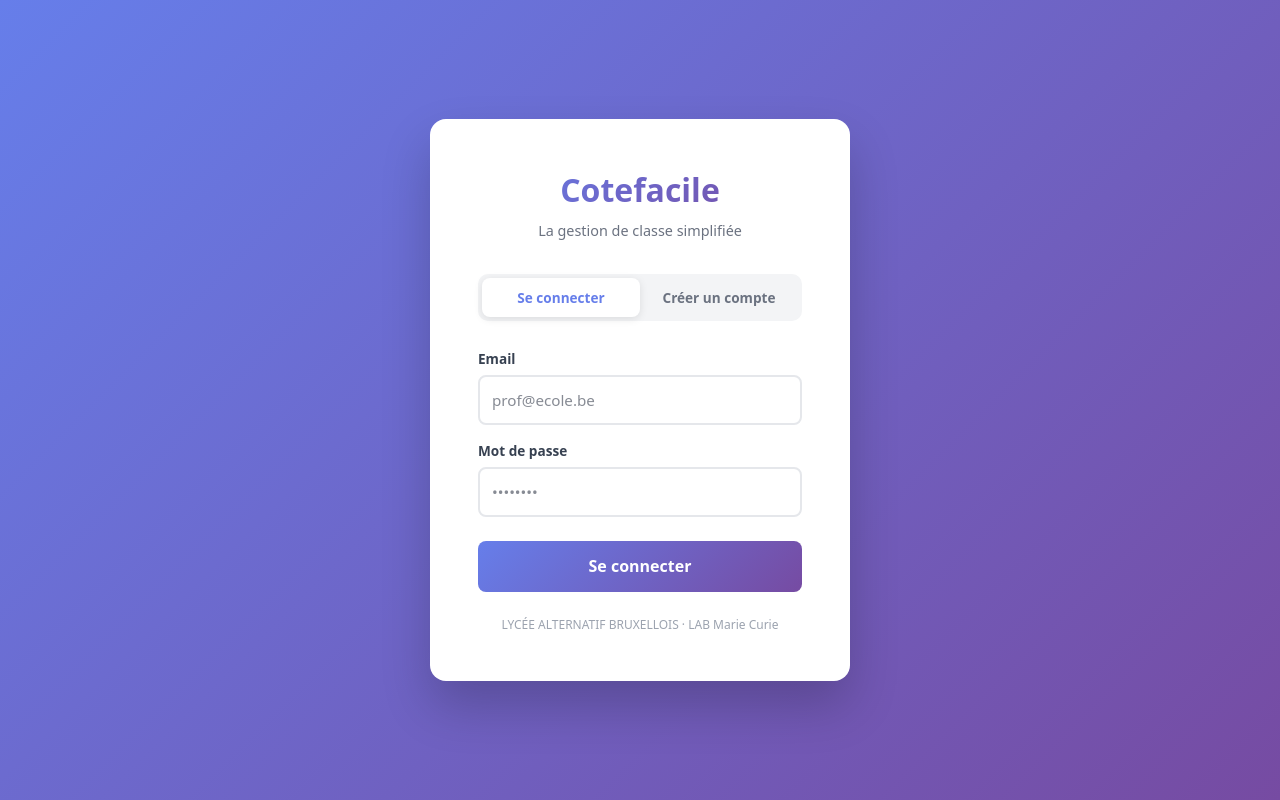
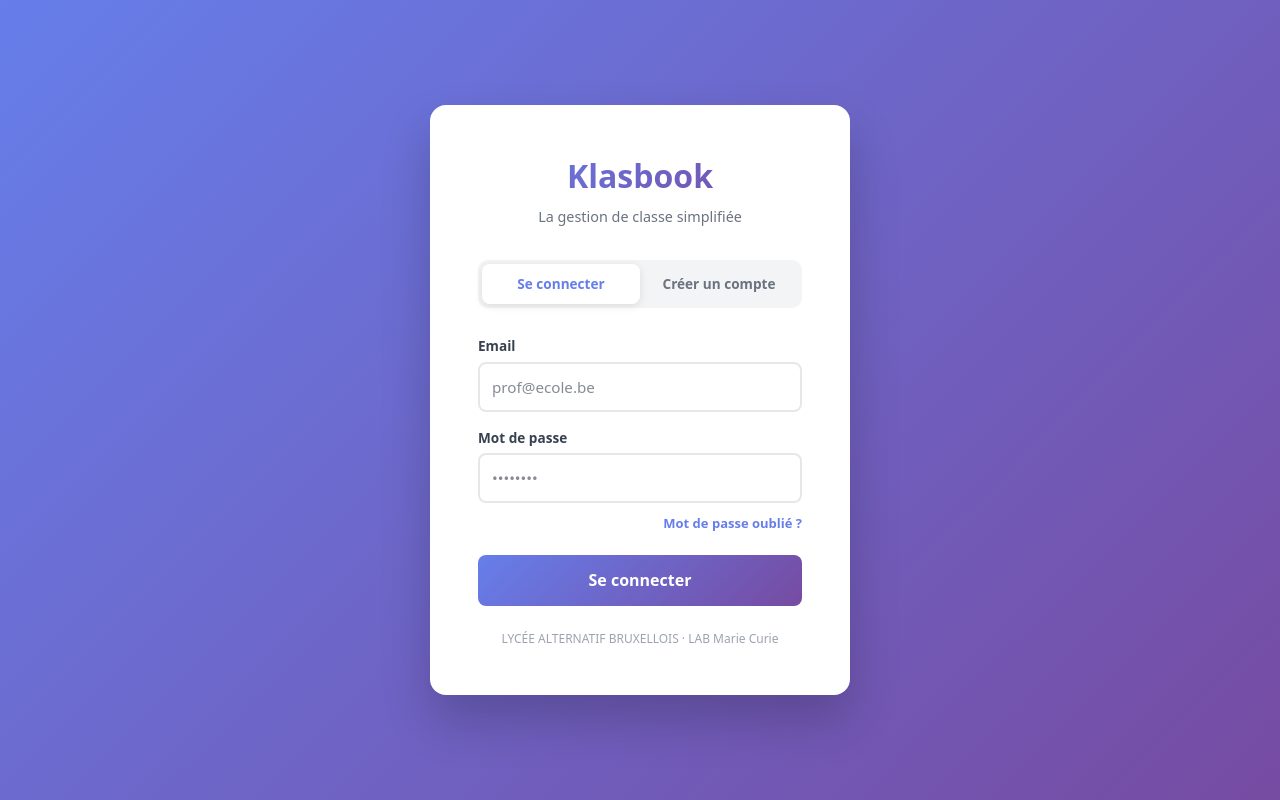
Before and after one commit to mamusciapasquale85-pixel/cote-platform, a Next.js app: page /login in a window 1280 px wide. Built offline with nearby package versions, Linux system fonts and the light colour scheme; no server answers.

Commit message:
Login : mot de passe oublié + page reset-password

```diff
--- a/src/app/login/page.tsx
+++ b/src/app/login/page.tsx
@@ -3,7 +3,7 @@ import { useState } from "react";
 import { createBrowserClient } from "@supabase/ssr";
 
 export default function LoginPage() {
-  const [mode, setMode] = useState<"login" | "register">("login");
+  const [mode, setMode] = useState<"login" | "register" | "forgot">("login");
   const [email, setEmail] = useState("");
   const [password, setPassword] = useState("");
   const [fullName, setFullName] = useState("");
@@ -18,190 +18,135 @@ export default function LoginPage() {
 
   async function handleLogin(e: React.FormEvent) {
     e.preventDefault();
-    setMsg("");
-    setLoading(true);
+    setMsg(""); setLoading(true);
     const { error } = await supabase.auth.signInWithPassword({ email, password });
-    if (error) {
+    if (error) { setLoading(false); setMsgType("error"); setMsg("Email ou mot de passe incorrect."); return; }
+    const { data: school } = await supabase.from("schools").select("id").limit(1).maybeSingle();
     setLoading(false);
-      setMsgType("error");
-      setMsg("Email ou mot de passe incorrect.");
-      return;
-    }
-    const { data: school } = await supabase
-      .from("schools")
-      .select("id")
-      .limit(1)
-      .maybeSingle();
-    setLoading(false);
-    window.location.href = school ? "/teacher" : "/onboarding";
+    window.location.href = school ? "/dashboard" : "/onboarding";
   }
 
   async function handleRegister(e: React.FormEvent) {
     e.preventDefault();
-    setMsg("");
-    setLoading(true);
-    const { data, error } = await supabase.auth.signUp({
-      email,
-      password,
-      options: { data: { full_name: fullName } }
-    });
+    setMsg(""); setLoading(true);
+    const { data, error } = await supabase.auth.signUp({ email, password, options: { data: { full_name: fullName } } });
     setLoading(false);
     if (error) { setMsgType("error"); setMsg(error.message); return; }
     if (data.user) {
-      await supabase.from("user_profiles").upsert({
-        id: data.user.id,
-        full_name: fullName,
-        display_role: "teacher",
-        locale: "fr"
-      });
+      await supabase.from("user_profiles").upsert({ id: data.user.id, full_name: fullName, display_role: "teacher", locale: "fr" });
     }
     setMsgType("success");
     setMsg("Compte créé ! Vérifiez votre email pour confirmer.");
   }
 
+  async function handleForgotPassword(e: React.FormEvent) {
+    e.preventDefault();
+    if (!email.trim()) { setMsgType("error"); setMsg("Entre ton adresse email."); return; }
+    setMsg(""); setLoading(true);
+    const { error } = await supabase.auth.resetPasswordForEmail(email, {
+      redirectTo: `${window.location.origin}/reset-password`,
+    });
+    setLoading(false);
+    if (error) { setMsgType("error"); setMsg(error.message); return; }
+    setMsgType("success");
+    setMsg("Email envoyé ! Vérifie ta boîte mail et clique sur le lien pour réinitialiser ton mot de passe.");
+  }
+
+  const GRAD = "linear-gradient(135deg, #667eea 0%, #764ba2 100%)";
+
   return (
-    <main style={{
-      minHeight: "100vh",
-      background: "linear-gradient(135deg, #667eea 0%, #764ba2 100%)",
-      display: "flex",
-      alignItems: "center",
-      justifyContent: "center",
-      fontFamily: "system-ui, sans-serif"
-    }}>
-      <div style={{
-        background: "white",
-        borderRadius: "16px",
-        padding: "48px",
-        width: "100%",
-        maxWidth: "420px",
-        boxShadow: "0 25px 50px rgba(0,0,0,0.2)"
-      }}>
-        <div style={{ textAlign: "center", marginBottom: "32px" }}>
-          <h1 style={{
-            fontSize: "2rem",
-            fontWeight: "800",
-            background: "linear-gradient(135deg, #667eea, #764ba2)",
-            WebkitBackgroundClip: "text",
-            WebkitTextFillColor: "transparent",
-            margin: 0
-          }}>
-            Cotefacile
+    <main style={{ minHeight: "100vh", background: GRAD, display: "flex", alignItems: "center", justifyContent: "center", fontFamily: "system-ui, sans-serif" }}>
+      <div style={{ background: "white", borderRadius: 16, padding: 48, width: "100%", maxWidth: 420, boxShadow: "0 25px 50px rgba(0,0,0,0.2)" }}>
+
+        {/* Logo */}
+        <div style={{ textAlign: "center", marginBottom: 32 }}>
+          <h1 style={{ fontSize: "2rem", fontWeight: 800, background: GRAD, WebkitBackgroundClip: "text", WebkitTextFillColor: "transparent", margin: 0 }}>
+            Klasbook
           </h1>
-          <p style={{ color: "#6b7280", marginTop: "8px", fontSize: "0.9rem" }}>
-            La gestion de classe simplifiée
-          </p>
+          <p style={{ color: "#6b7280", marginTop: 8, fontSize: "0.9rem" }}>La gestion de classe simplifiée</p>
         </div>
 
-        <div style={{
-          display: "flex",
-          background: "#f3f4f6",
-          borderRadius: "10px",
-          padding: "4px",
-          marginBottom: "28px"
-        }}>
+        {/* Tabs login/register — masqués en mode forgot */}
+        {mode !== "forgot" && (
+          <div style={{ display: "flex", background: "#f3f4f6", borderRadius: 10, padding: 4, marginBottom: 28 }}>
             {(["login", "register"] as const).map((m) => (
-            <button
-              key={m}
-              onClick={() => { setMode(m); setMsg(""); }}
-              style={{
-                flex: 1,
-                padding: "10px",
-                border: "none",
-                borderRadius: "8px",
-                cursor: "pointer",
-                fontWeight: "600",
-                fontSize: "0.85rem",
-                transition: "all 0.2s",
-                background: mode === m ? "white" : "transparent",
-                color: mode === m ? "#667eea" : "#6b7280",
-                boxShadow: mode === m ? "0 2px 8px rgba(0,0,0,0.1)" : "none"
-              }}
-            >
+              <button key={m} onClick={() => { setMode(m); setMsg(""); }}
+                style={{ flex: 1, padding: 10, border: "none", borderRadius: 8, cursor: "pointer", fontWeight: 600, fontSize: "0.85rem", transition: "all 0.2s", background: mode === m ? "white" : "transparent", color: mode === m ? "#667eea" : "#6b7280", boxShadow: mode === m ? "0 2px 8px rgba(0,0,0,0.1)" : "none" }}>
                 {m === "login" ? "Se connecter" : "Créer un compte"}
               </button>
             ))}
           </div>
+        )}
 
+        {/* ── Mode : Mot de passe oublié ── */}
+        {mode === "forgot" && (
+          <>
+            <button onClick={() => { setMode("login"); setMsg(""); }}
+              style={{ background: "none", border: "none", cursor: "pointer", color: "#6b7280", fontSize: 13, marginBottom: 20, display: "flex", alignItems: "center", gap: 4, padding: 0 }}>
+              ← Retour à la connexion
+            </button>
+            <h2 style={{ fontSize: "1.1rem", fontWeight: 800, color: "#111827", margin: "0 0 6px" }}>Mot de passe oublié</h2>
+            <p style={{ fontSize: 13, color: "#6b7280", marginBottom: 24 }}>Entre ton adresse email — on t'envoie un lien pour réinitialiser ton mot de passe.</p>
+            <form onSubmit={handleForgotPassword}>
+              <div style={{ marginBottom: 20 }}>
+                <label style={{ display: "block", fontSize: "0.85rem", fontWeight: 600, color: "#374151", marginBottom: 6 }}>Email</label>
+                <input type="email" value={email} onChange={e => setEmail(e.target.value)} placeholder="prof@ecole.be" required
+                  style={{ width: "100%", padding: 12, border: "2px solid #e5e7eb", borderRadius: 8, fontSize: "0.95rem", outline: "none", boxSizing: "border-box" }} />
+              </div>
+              <button type="submit" disabled={loading}
+                style={{ width: "100%", padding: 14, background: loading ? "#c4b5fd" : GRAD, color: "white", border: "none", borderRadius: 8, fontSize: "1rem", fontWeight: 700, cursor: loading ? "not-allowed" : "pointer" }}>
+                {loading ? "Envoi…" : "Envoyer le lien"}
+              </button>
+            </form>
+          </>
+        )}
+
+        {/* ── Mode : Login / Register ── */}
+        {mode !== "forgot" && (
           <form onSubmit={mode === "login" ? handleLogin : handleRegister}>
             {mode === "register" && (
-            <div style={{ marginBottom: "16px" }}>
-              <label style={{ display: "block", fontSize: "0.85rem", fontWeight: "600", color: "#374151", marginBottom: "6px" }}>
-                Nom complet
-              </label>
-              <input
-                type="text"
-                value={fullName}
-                onChange={(e) => setFullName(e.target.value)}
-                placeholder="Jean Dupont"
-                required
-                style={{ width: "100%", padding: "12px", border: "2px solid #e5e7eb", borderRadius: "8px", fontSize: "0.95rem", outline: "none", boxSizing: "border-box" }}
-              />
+              <div style={{ marginBottom: 16 }}>
+                <label style={{ display: "block", fontSize: "0.85rem", fontWeight: 600, color: "#374151", marginBottom: 6 }}>Nom complet</label>
+                <input type="text" value={fullName} onChange={e => setFullName(e.target.value)} placeholder="Jean Dupont" required
+                  style={{ width: "100%", padding: 12, border: "2px solid #e5e7eb", borderRadius: 8, fontSize: "0.95rem", outline: "none", boxSizing: "border-box" }} />
+              </div>
+            )}
+            <div style={{ marginBottom: 16 }}>
+              <label style={{ display: "block", fontSize: "0.85rem", fontWeight: 600, color: "#374151", marginBottom: 6 }}>Email</label>
+              <input type="email" value={email} onChange={e => setEmail(e.target.value)} placeholder="prof@ecole.be" required
+                style={{ width: "100%", padding: 12, border: "2px solid #e5e7eb", borderRadius: 8, fontSize: "0.95rem", outline: "none", boxSizing: "border-box" }} />
+            </div>
+            <div style={{ marginBottom: mode === "login" ? 8 : 24 }}>
+              <label style={{ display: "block", fontSize: "0.85rem", fontWeight: 600, color: "#374151", marginBottom: 6 }}>Mot de passe</label>
+              <input type="password" value={password} onChange={e => setPassword(e.target.value)} placeholder="••••••••" required minLength={6}
+                style={{ width: "100%", padding: 12, border: "2px solid #e5e7eb", borderRadius: 8, fontSize: "0.95rem", outline: "none", boxSizing: "border-box" }} />
+            </div>
+
+            {/* Lien mot de passe oublié — seulement en mode login */}
+            {mode === "login" && (
+              <div style={{ textAlign: "right", marginBottom: 20 }}>
+                <button type="button" onClick={() => { setMode("forgot"); setMsg(""); }}
+                  style={{ background: "none", border: "none", cursor: "pointer", color: "#667eea", fontSize: 13, fontWeight: 600, padding: 0 }}>
+                  Mot de passe oublié ?
+                </button>
               </div>
             )}
 
-          <div style={{ marginBottom: "16px" }}>
-            <label style={{ display: "block", fontSize: "0.85rem", fontWeight: "600", color: "#374151", marginBottom: "6px" }}>
-              Email
-            </label>
-            <input
-              type="email"
-              value={email}
-              onChange={(e) => setEmail(e.target.value)}
-              placeholder="prof@ecole.be"
-              required
-              style={{ width: "100%", padding: "12px", border: "2px solid #e5e7eb", borderRadius: "8px", fontSize: "0.95rem", outline: "none", boxSizing: "border-box" }}
-            />
-          </div>
-
-          <div style={{ marginBottom: "24px" }}>
-            <label style={{ display: "block", fontSize: "0.85rem", fontWeight: "600", color: "#374151", marginBottom: "6px" }}>
-              Mot de passe
-            </label>
-            <input
-              type="password"
-              value={password}
-              onChange={(e) => setPassword(e.target.value)}
-              placeholder="••••••••"
-              required
-              minLength={6}
-              style={{ width: "100%", padding: "12px", border: "2px solid #e5e7eb", borderRadius: "8px", fontSize: "0.95rem", outline: "none", boxSizing: "border-box" }}
-            />
-          </div>
-
-          <button
-            type="submit"
-            disabled={loading}
-            style={{
-              width: "100%",
-              padding: "14px",
-              background: loading ? "#c4b5fd" : "linear-gradient(135deg, #667eea, #764ba2)",
-              color: "white",
-              border: "none",
-              borderRadius: "8px",
-              fontSize: "1rem",
-              fontWeight: "700",
-              cursor: loading ? "not-allowed" : "pointer"
-            }}
-          >
-            {loading ? "Chargement..." : mode === "login" ? "Se connecter" : "Créer mon compte"}
+            <button type="submit" disabled={loading}
+              style={{ width: "100%", padding: 14, background: loading ? "#c4b5fd" : GRAD, color: "white", border: "none", borderRadius: 8, fontSize: "1rem", fontWeight: 700, cursor: loading ? "not-allowed" : "pointer" }}>
+              {loading ? "Chargement…" : mode === "login" ? "Se connecter" : "Créer mon compte"}
             </button>
           </form>
+        )}
 
+        {/* Message feedback */}
         {msg && (
-          <div style={{
-            marginTop: "16px",
-            padding: "12px",
-            borderRadius: "8px",
-            background: msgType === "error" ? "#fef2f2" : "#f0fdf4",
-            color: msgType === "error" ? "#dc2626" : "#16a34a",
-            fontSize: "0.85rem",
-            textAlign: "center"
-          }}>
+          <div style={{ marginTop: 16, padding: 12, borderRadius: 8, background: msgType === "error" ? "#fef2f2" : "#f0fdf4", color: msgType === "error" ? "#dc2626" : "#16a34a", fontSize: "0.85rem", textAlign: "center" }}>
             {msg}
           </div>
         )}
 
-        <p style={{ textAlign: "center", marginTop: "24px", fontSize: "0.75rem", color: "#9ca3af" }}>
+        <p style={{ textAlign: "center", marginTop: 24, fontSize: "0.75rem", color: "#9ca3af" }}>
           LYCÉE ALTERNATIF BRUXELLOIS · LAB Marie Curie
         </p>
       </div>
--- /dev/null
+++ b/src/app/reset-password/page.tsx
@@ -0,0 +1,76 @@
+"use client";
+import { useState } from "react";
+import { createBrowserClient } from "@supabase/ssr";
+
+export default function ResetPasswordPage() {
+  const [password, setPassword] = useState("");
+  const [confirm, setConfirm] = useState("");
+  const [msg, setMsg] = useState("");
+  const [msgType, setMsgType] = useState<"error" | "success">("error");
+  const [loading, setLoading] = useState(false);
+  const [done, setDone] = useState(false);
+
+  const supabase = createBrowserClient(
+    process.env.NEXT_PUBLIC_SUPABASE_URL!,
+    process.env.NEXT_PUBLIC_SUPABASE_ANON_KEY!
+  );
+
+  async function handleReset(e: React.FormEvent) {
+    e.preventDefault();
+    if (password !== confirm) { setMsgType("error"); setMsg("Les mots de passe ne correspondent pas."); return; }
+    if (password.length < 6) { setMsgType("error"); setMsg("Le mot de passe doit faire au moins 6 caractères."); return; }
+    setLoading(true); setMsg("");
+    const { error } = await supabase.auth.updateUser({ password });
+    setLoading(false);
+    if (error) { setMsgType("error"); setMsg(error.message); return; }
+    setMsgType("success");
+    setMsg("Mot de passe mis à jour ✓");
+    setDone(true);
+    setTimeout(() => { window.location.href = "/dashboard"; }, 2000);
+  }
+
+  const GRAD = "linear-gradient(135deg, #667eea 0%, #764ba2 100%)";
+
+  return (
+    <main style={{ minHeight: "100vh", background: GRAD, display: "flex", alignItems: "center", justifyContent: "center", fontFamily: "system-ui, sans-serif" }}>
+      <div style={{ background: "white", borderRadius: 16, padding: 48, width: "100%", maxWidth: 400, boxShadow: "0 25px 50px rgba(0,0,0,0.2)" }}>
+        <h1 style={{ fontSize: "1.5rem", fontWeight: 800, background: GRAD, WebkitBackgroundClip: "text", WebkitTextFillColor: "transparent", margin: "0 0 8px" }}>
+          Klasbook
+        </h1>
+        <h2 style={{ fontSize: "1.1rem", fontWeight: 700, color: "#111827", margin: "0 0 6px" }}>Nouveau mot de passe</h2>
+        <p style={{ fontSize: 13, color: "#6b7280", marginBottom: 24 }}>Choisis un nouveau mot de passe pour ton compte.</p>
+
+        {!done ? (
+          <form onSubmit={handleReset}>
+            <div style={{ marginBottom: 16 }}>
+              <label style={{ display: "block", fontSize: "0.85rem", fontWeight: 600, color: "#374151", marginBottom: 6 }}>Nouveau mot de passe</label>
+              <input type="password" value={password} onChange={e => setPassword(e.target.value)} placeholder="••••••••" required minLength={6}
+                style={{ width: "100%", padding: 12, border: "2px solid #e5e7eb", borderRadius: 8, fontSize: "0.95rem", outline: "none", boxSizing: "border-box" }} />
+            </div>
+            <div style={{ marginBottom: 24 }}>
+              <label style={{ display: "block", fontSize: "0.85rem", fontWeight: 600, color: "#374151", marginBottom: 6 }}>Confirmer le mot de passe</label>
+              <input type="password" value={confirm} onChange={e => setConfirm(e.target.value)} placeholder="••••••••" required minLength={6}
+                style={{ width: "100%", padding: 12, border: "2px solid #e5e7eb", borderRadius: 8, fontSize: "0.95rem", outline: "none", boxSizing: "border-box" }} />
+            </div>
+            <button type="submit" disabled={loading}
+              style={{ width: "100%", padding: 14, background: loading ? "#c4b5fd" : GRAD, color: "white", border: "none", borderRadius: 8, fontSize: "1rem", fontWeight: 700, cursor: loading ? "not-allowed" : "pointer" }}>
+              {loading ? "Mise à jour…" : "Enregistrer le mot de passe"}
+            </button>
+          </form>
+        ) : (
+          <div style={{ textAlign: "center", padding: "20px 0" }}>
+            <div style={{ fontSize: 48, marginBottom: 12 }}>✅</div>
+            <p style={{ fontWeight: 700, color: "#166534" }}>Mot de passe mis à jour !</p>
+            <p style={{ fontSize: 13, color: "#6b7280", marginTop: 4 }}>Redirection vers le tableau de bord…</p>
+          </div>
+        )}
+
+        {msg && (
+          <div style={{ marginTop: 16, padding: 12, borderRadius: 8, background: msgType === "error" ? "#fef2f2" : "#f0fdf4", color: msgType === "error" ? "#dc2626" : "#16a34a", fontSize: "0.85rem", textAlign: "center" }}>
+            {msg}
+          </div>
+        )}
+      </div>
+    </main>
+  );
+}
```
Lines whose indentation alone changed are shown as unchanged.
